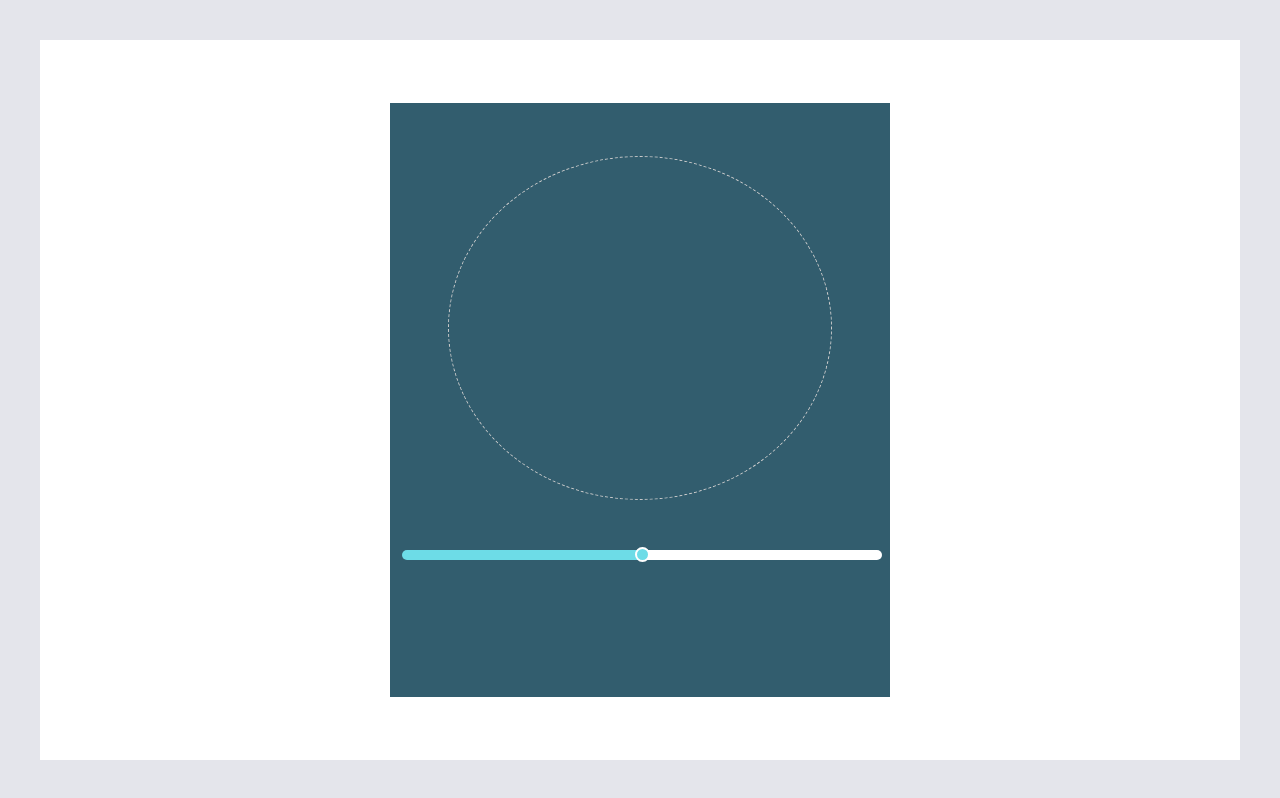
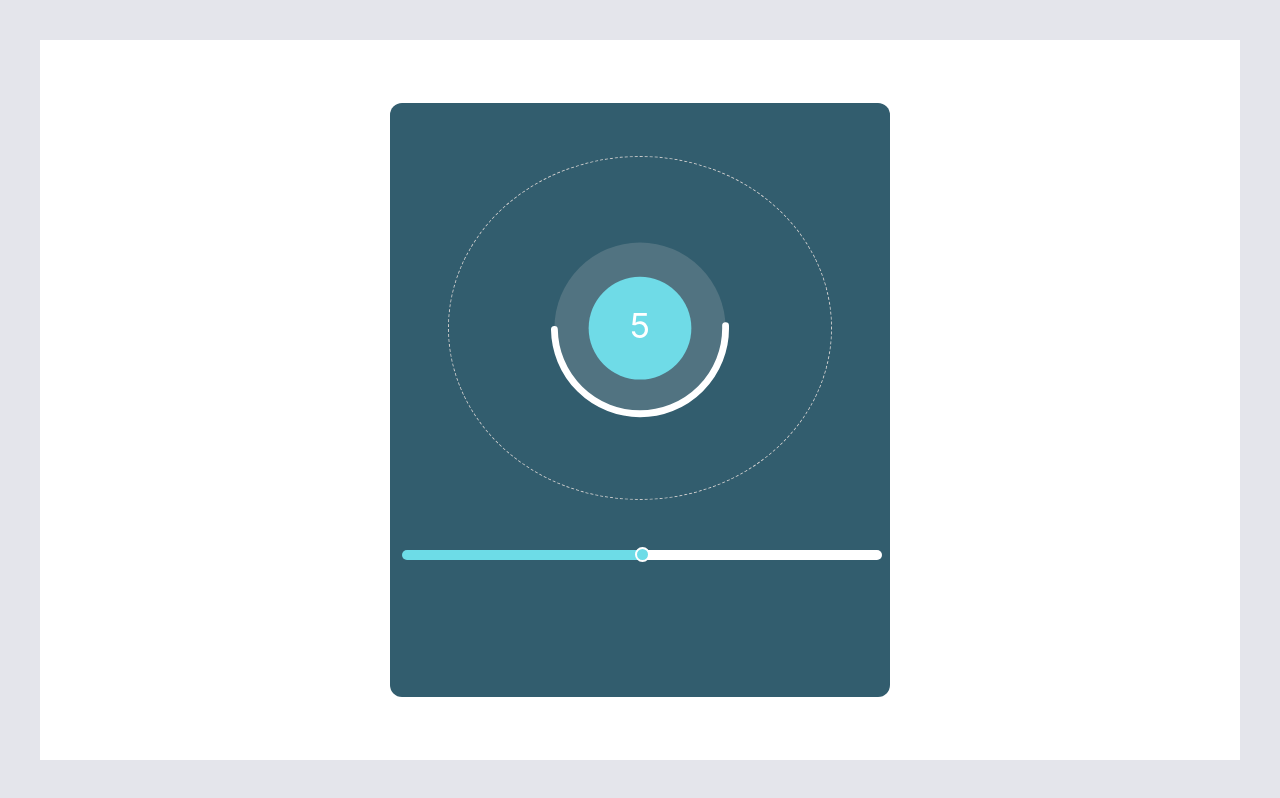
Before and after one commit to pauljoy06/intellect-demo, a React (Create React App) app: page / in a window 1280 px wide. Built offline with nearby package versions, Linux system fonts and the light colour scheme.

Commit message:
Add working circle with value

```diff
--- a/src/App.css
+++ b/src/App.css
@@ -32,7 +32,9 @@
     padding: 10px;
     height: 100%; /*Added to make widget auto adjust based on parent*/
     width: 100%; /*Added to make widget auto adjust based on parent*/
+
     background-color: #325d6e;
+    border-radius: 12px;
 
     .display-value {
         flex: 3;
--- a/src/components/index.tsx
+++ b/src/components/index.tsx
@@ -2,17 +2,47 @@ import { useState } from 'react';
 
 const SliderWidget = (): JSX.Element => {
     const [value, setValue] = useState<number>(5); // Default value set to 5
+
+    // To recalculate the fill area for slider
     const sliderInputStyle = {
         background: `linear-gradient(to right, #6ddce7 ${value*10}%, #fff ${value*10}%)`
     }
 
-    const onThumbChange = (e: React.ChangeEvent<HTMLInputElement>) => {
-        setValue(Number(e.target.value));
-    };
-
     return <div className='slider-widget'>
         <div className='display-value'>
             <div className='striped-circle'>
+                <svg
+                    className='progress-ring'
+                    width='100%'
+                    height='100%'
+                    viewBox='0 0 100 100'
+                >
+                    <circle
+                        stroke='white'
+                        strokeWidth='2'
+                        strokeLinecap='round'
+                        fill='rgba(204, 204, 204, 0.2)'
+                        r='25'
+                        cx='50'
+                        cy='50'
+                        pathLength='10'
+                        strokeDasharray={`${value} ${10 - value}`}
+                    />
+                    <circle
+                        fill='#6fdbe7'
+                        r='15'
+                        cx='50'
+                        cy='50'
+                    />
+                    <text x='50' y='50'
+                        textAnchor='middle'
+                        dominantBaseline='middle'
+                        fill='white'
+                        fontSize='10'
+                    >
+                        {value}
+                    </text>
+                </svg>
             </div>
         </div>
         <div className='range-slider'>
@@ -22,7 +52,7 @@ const SliderWidget = (): JSX.Element => {
                 min='0'
                 max='10'
                 value={value}
-                onChange={onThumbChange}
+                onChange={e => Number(e.target.value)}
                 style={sliderInputStyle}
             />
         </div>
```
